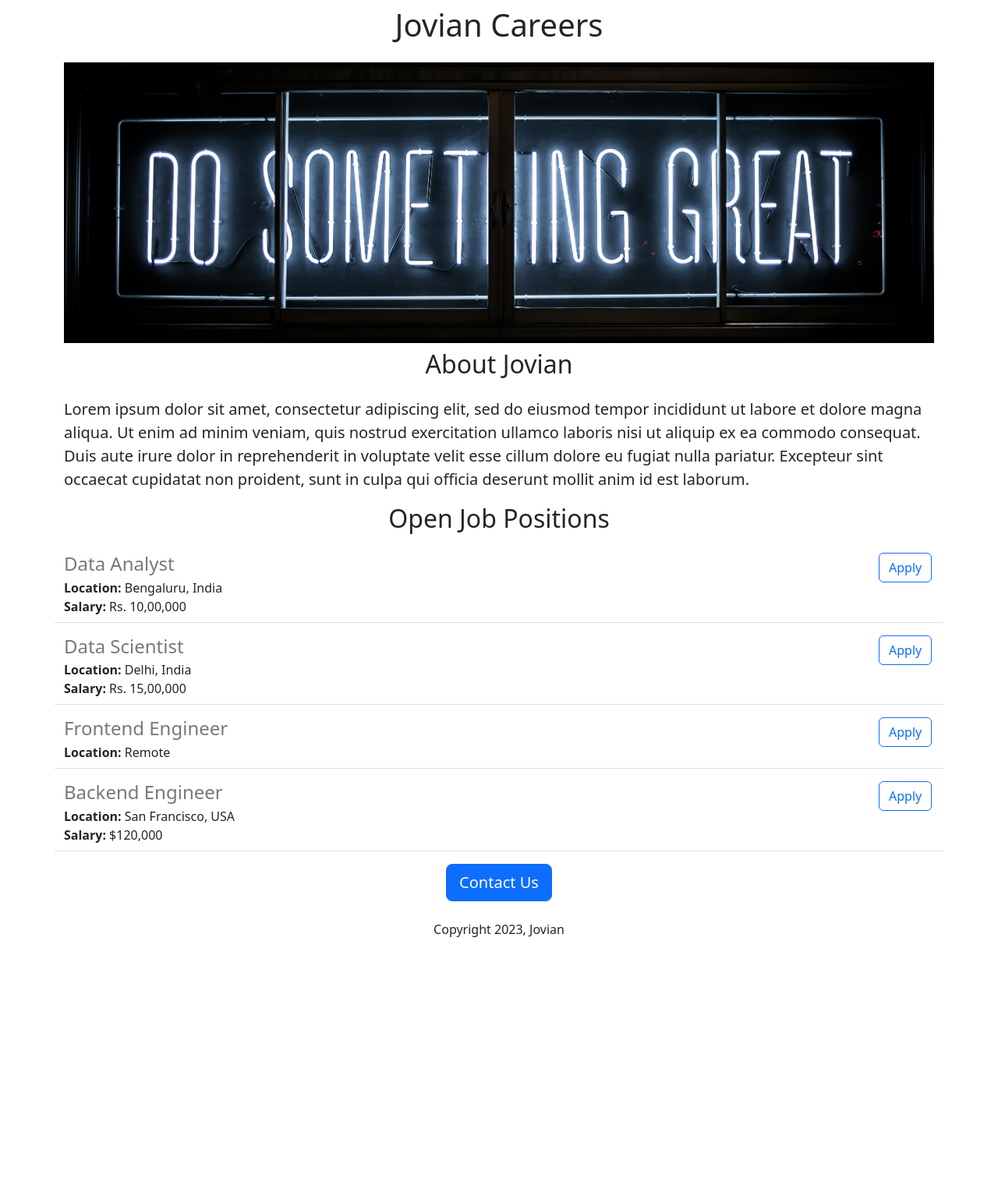
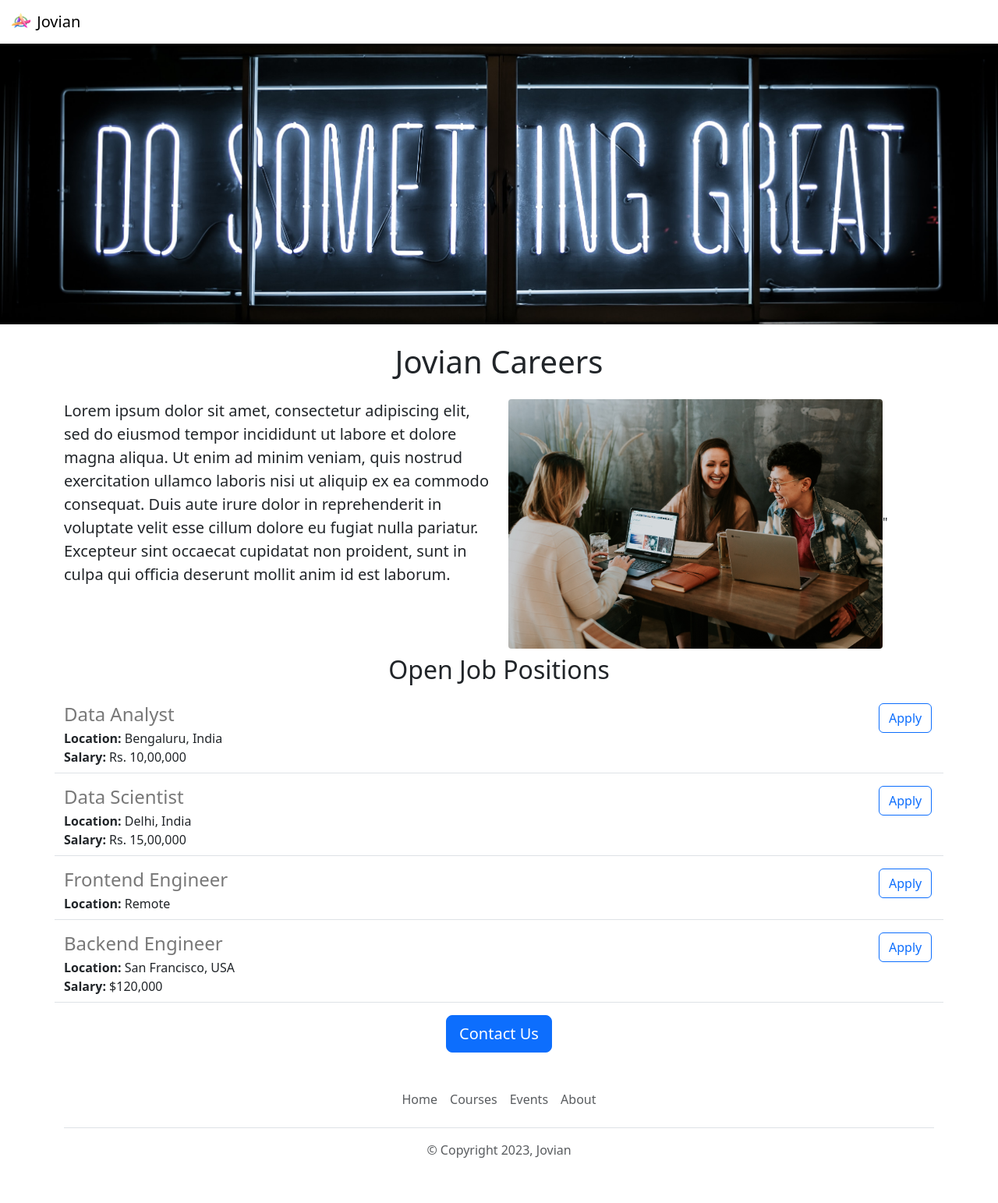
Before and after one commit to AVINASH0052/career-website-v2, a Flask app: page / in a window 1280 px wide. Shown: the whole page at 78% size. Before the commit the page ends 1202 px from the top, so only its background shows below. Run offline with Flask 3, Linux system fonts and the light colour scheme.

Commit message:
functional improvement

```diff
--- /dev/null
+++ b/templates/footer.html
@@ -0,0 +1,11 @@
+<div class="container">
+  <footer class="py-3 my-4">
+    <ul class="nav justify-content-center border-bottom pb-3 mb-3">
+      <li class="nav-item"><a href="https://www.jovian.ai" class="nav-link px-2 text-body-secondary">Home</a></li>
+      <li class="nav-item"><a href="https://www.jovian.ai/learn" class="nav-link px-2 text-body-secondary">Courses</a></li>
+      <li class="nav-item"><a target="_blank" href="https://www.jovian.ai/events" class="nav-link px-2 text-body-secondary">Events</a></li>
+      <li class="nav-item"><a href="https://www.jovian.ai/about" class="nav-link px-2 text-body-secondary">About</a></li>
+    </ul>
+    <p class="text-center text-body-secondary">&copy; Copyright 2023, Jovian</p>
+  </footer>
+</div>
--- a/templates/home.html
+++ b/templates/home.html
@@ -10,15 +10,18 @@
         height: 360px;
         width: 100%;
         object-fit: cover;
+        margin-bottom:16px;
       }
     </style>
   </head>
   <body>
+    {% include 'nav.html'%}
+    <img class="img-fluid "" id="banner" src="https://carreers-website--avinashvikramsi.repl.co/static/banner.jpg" >
     <div class="container">
       <h1 class="text-center mt-2 mb-4">Jovian Careers</h1>
-      <img class="img-fluid" id="banner" src="https://carreers-website--avinashvikramsi.repl.co/static/banner.jpg" >
-      <h2 class="text-center mt-2 mb-4">About Jovian</h2>
-      <p class="lead">Lorem ipsum dolor sit amet, consectetur
+      <div class="row">
+        <div class="col-md-6">
+        <p class="lead">Lorem ipsum dolor sit amet, consectetur
       adipiscing elit, sed do eiusmod tempor incididunt ut
       labore et dolore magna aliqua. Ut enim ad minim
       veniam, quis nostrud exercitation ullamco laboris
@@ -27,6 +30,13 @@
       cillum dolore eu fugiat nulla pariatur. Excepteur
       sint occaecat cupidatat non proident, sunt in culpa
       qui officia deserunt mollit anim id est laborum.</p>
+      </div>
+
+        <div class="d-none d-md-block col-md-6">
+          <img src="/static/people.jpg" style="height:320px;border-radius:4px;">"
+        </div>
+      </div>
+
 
       <h2 class="text-center mt-2 mb-4">Open Job Positions</h2>
 
@@ -36,9 +46,10 @@
         {% endfor %}
       </div>
       <div class="text-center">
-        <button class="btn btn-primary btn-lg">Contact Us</button>
-        <p class="mt-4">Copyright 2023, Jovian</p>
+        <a href="mailto:hello@jovian.ai?subject=Contacts&body=My%20name%20%5Byour%20name%20here%5D%0D%0A%5Bprovide%20the%20reason%20for%20contacts%5D " class="btn btn-primary btn-lg">Contact Us</a>
       </div>
     </div>
+    {% include 'footer.html'%}
+  </body>
   </body>
 </html>
--- /dev/null
+++ b/templates/nav.html
@@ -0,0 +1,10 @@
+<nav class="navbar shadow-sm fixed-top bg-white">
+  <div class="container-fluid">
+    <a class="navbar-brand" href="#">
+      <img src="/static/logo.avif" alt="" width="30" height="24"
+class="d-inline-block align-text-top">
+      Jovian
+    </a>
+  </div>
+</nav>
+<div style="height:56px"></div>
```
Also changed, not shown: static/logo.avif (added), static/people.jpg (added).
